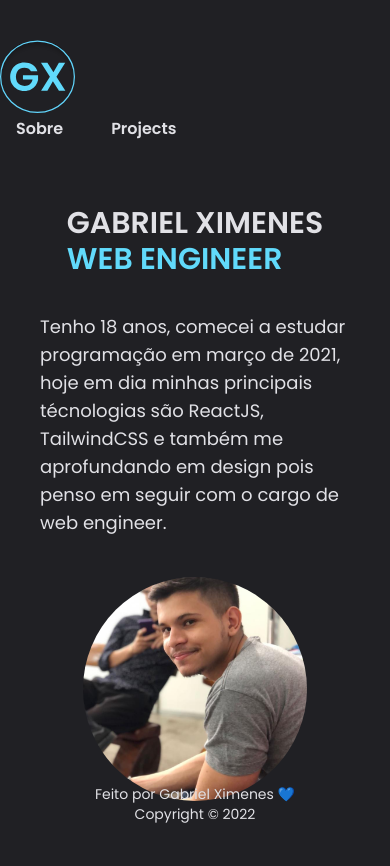
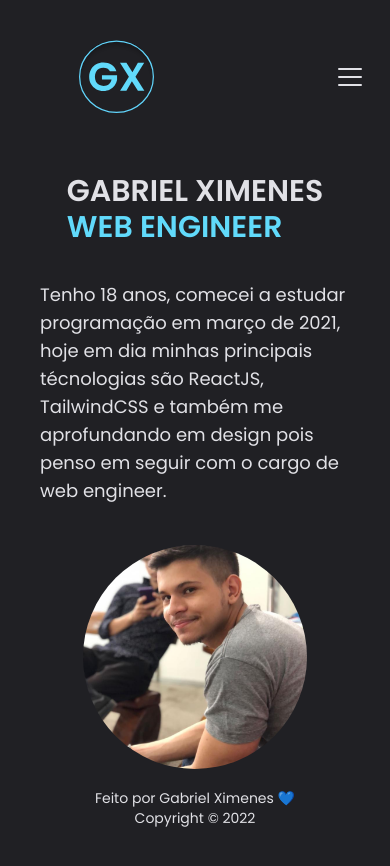
Before and after one commit to ximeen/new_portfolio, a React (Vite) app: page / in a window 390 px wide. Shown: the top 866 px of the page. After the commit the page ends 844 px from the top, so only its background shows below. Built offline with nearby package versions, Linux system fonts and the light colour scheme.

Commit message:
:package: menu hamburger

```diff
--- a/package.json
+++ b/package.json
@@ -9,6 +9,7 @@
     "preview": "vite preview"
   },
   "dependencies": {
+    "phosphor-react": "^1.4.1",
     "react": "^18.2.0",
     "react-dom": "^18.2.0",
     "react-router-dom": "^6.4.2"
--- a/src/components/Footer.tsx
+++ b/src/components/Footer.tsx
@@ -1,7 +1,7 @@
 export function Footer(){
     return(
-        <footer className="fixed bottom-0 w-[100%] text-center">
-            <div className="flex flex-col py-5 text-gray-100 text-sm font-normal">
+        <footer className="fixed bottom-0 w-[100%] text-center bg-gray-900">
+            <div className="flex flex-col py-4 text-gray-100 text-sm font-normal">
                 <span>Feito por Gabriel Ximenes 💙</span>
                 <span>Copyright © 2022</span>
             </div>
--- a/src/components/Header.tsx
+++ b/src/components/Header.tsx
@@ -1,22 +1,27 @@
+import { List, X } from 'phosphor-react'
+import { useState } from 'react'
 import Logo from '/Logo.svg'
 
 
 export function Header(){
 
-    const li = [
+    const ListItems = [
         {
             name:'Sobre',
             route: '/'
         },
         {
-            name:'Projects',
+            name:'Projetos',
             route: '/Projects'
         }
 
     ]
 
+    const [showNav, setShowNav] = useState(false)
+    const handleClick = ()=> setShowNav(!showNav)
+
     return(
-        <header className='md:flex justify-around mt-5 py-5 items-center'>
+        <header className='flex justify-around mt-5 py-5 items-center'>
             <div>
                 <img src={Logo} alt="logo escrito GX" />
             </div>
@@ -25,20 +30,41 @@ export function Header(){
 
                 <ul className='flex gap-4'>
 
-                    {li.map((item)=>{
+                    {ListItems.map((item)=>{
                         return(
-                            <li key={item.name} className='hover:bg-cian-500 hover:rounded-xl hover:text-gray-900 transition duration-500 rounded-xl py-1 px-4 cursor-pointer font-semibold'>
+                            <li key={item.name} className='hover:bg-cian-500 hover:rounded-xl hover:text-gray-900 transition duration-500 rounded-xl py-1 px-4 cursor-pointer font-semibold
+                            hidden md:flex
+                            '>
 
-                                <a href={item.route}>{item.name} </a>
+                                <a href={item.route}>{item.name}</a>
 
                             </li>
-
                         )
                     })}
 
                 </ul>
 
             </nav>
+
+            <div className='md:hidden fixed right-6 z-10' onClick={handleClick}>
+                    {!showNav ?  <List size={32} className='text-gray-100' /> : <X size={32} className='text-gray-100' />}
+
+            </div>
+            <ul className={!showNav ? 'hidden' : 'fixed w-[100%] px-8 py-10  bg-black-20/40 backdrop-blur-sm rounded-lg md:hidden'}>
+
+                {ListItems.map((item)=>{
+                    return(
+                        <li key={item.name} className='text-center text-lg text-gray-100 font-semibold '
+                        >
+
+                            <a className='' href={item.route}>{item.name}</a>
+
+                        </li>
+                    )
+                })}
+
+            </ul>
+
         </header>
 
     )
```
Also changed, not shown: 1 other file (tests, documents, lock files or other folders).
